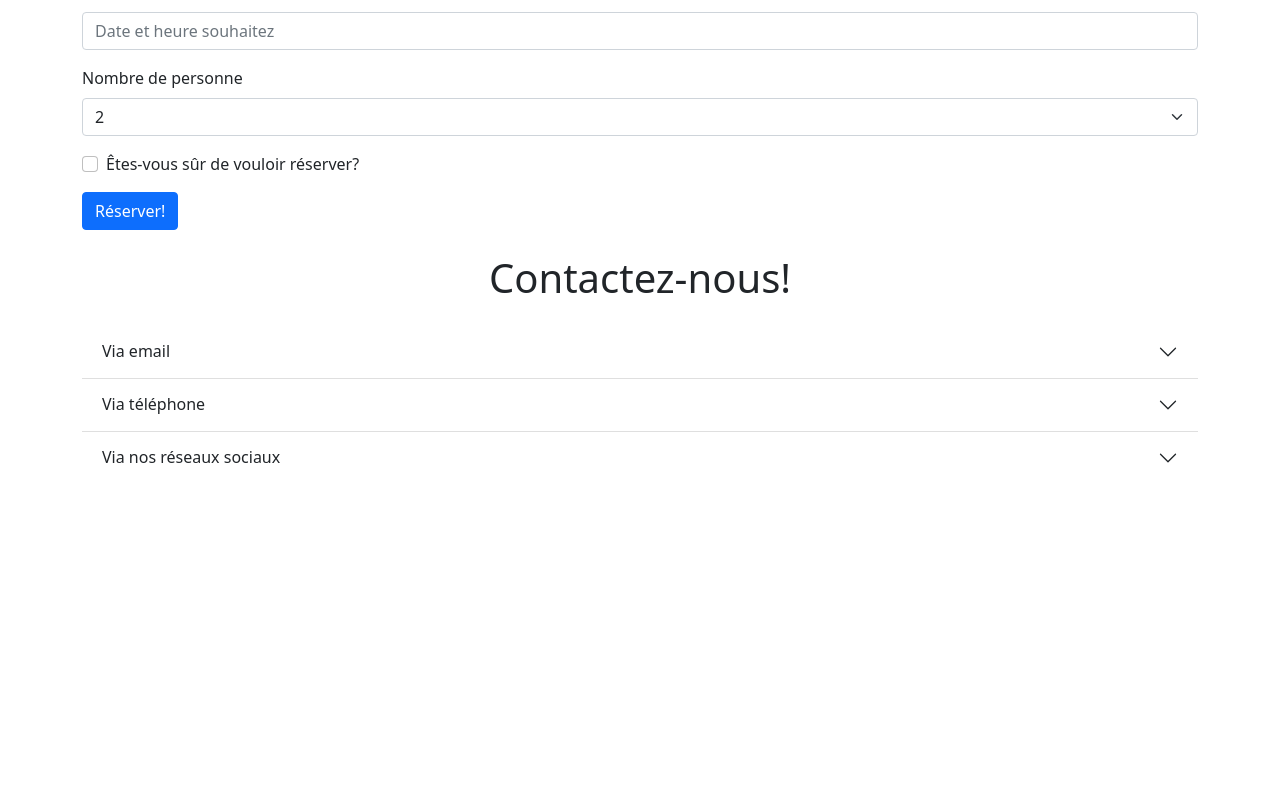
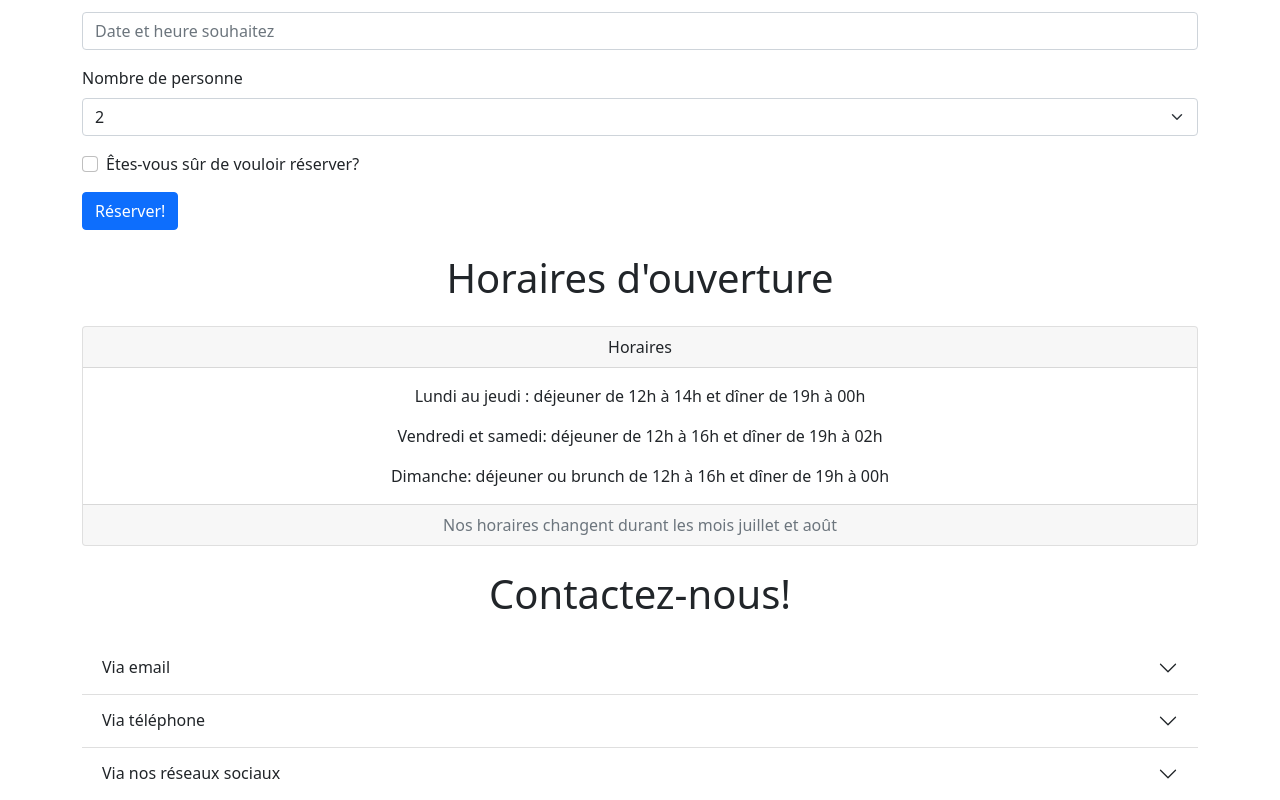
Before and after one commit to saarahchairi/projet_resto, a plain HTML site: page public/pages/contact.html in a window 1280 px wide. Shown: the part 984-1784 px from the top of the page. Before the commit the page ends 1468 px from the top, so only its background shows below. Drawn offline with nearby package versions, Linux system fonts and the light colour scheme.

Commit message:
rajout des horaires d'ouverture+ modification de la maps et mise en forme de menu.html

```diff
--- a/public/pages/contact.html
+++ b/public/pages/contact.html
@@ -28,7 +28,7 @@
                         <h5 class="card-title text-center">Le quatrième mur</h5>
                         <iframe
                             src="https://www.google.com/maps/embed?pb=!1m18!1m12!1m3!1d11315.84816527218!2d-0.5828842594498232!3d44.842706380087606!2m3!1f0!2f0!3f0!3m2!1i1024!2i768!4f13.1!3m3!1m2!1s0xd5527da67e710a9%3A0xca2f442531c7bc0e!2sLe%20Quatri%C3%A8me%20Mur!5e0!3m2!1sfr!2sbe!4v1647522443455!5m2!1sfr!2sbe"
-                            width="auto" height="400" style="border:0;" allowfullscreen="" loading="lazy"></iframe>
+                            width="100%" height="400" style="border:0;" allowfullscreen="" loading="lazy"></iframe>
                     </div>
                 </div>
             </div>
@@ -43,7 +43,8 @@
                     <fieldset>
                         <legend>Remplissez le formulaire ci-dessous et notre équipe se fera un plaisir de vous répondre
                             au plus vite.
-                            N’oubliez pas de nous apporter un maximum d’informations sur votre réservation, nombre de personne, date et l'heure souhaitée</legend>
+                            N’oubliez pas de nous apporter un maximum d’informations sur votre réservation, nombre de
+                            personne, date et l'heure souhaitée</legend>
                         <div class="mb-3">
                             <input type="text" id="TextInput" class="form-control" placeholder="Nom">
                         </div>
@@ -84,8 +85,27 @@
                 </form>
             </div>
         </section>
+        <!--Horraire d'ouverture du restaurant-->
+        <section>
+            <h1 class="h1 mt-4 mb-4 me-4 ms-4 text-center">Horaires d'ouverture</h1>
+            <div class="container">
+                <div class="card text-center">
+                    <div class="card-header">
+                        Horaires
+                    </div>
+                    <div class="card-body">
+                        <p class="card-text">Lundi au jeudi : déjeuner de 12h à 14h et dîner de 19h à 00h</p>
+                        <p class="card-text">Vendredi et samedi: déjeuner de 12h à 16h et dîner de 19h à 02h</p>
+                        <p class="card-text">Dimanche: déjeuner ou brunch de 12h à 16h et dîner de 19h à 00h</p>
+                    </div>
+                    <div class="card-footer text-muted">
+                        Nos horaires changent durant les mois juillet et août
+                    </div>
+                </div>
+            </div>
+        </section>
 
-        <!--Partie consacré au information de contact-->
+        <!--Partie consacré aux informations de contact-->
         <section>
             <h1 class="h1 mt-4 mb-4 me-4 ms-4 text-center">Contactez-nous!</h1>
             <div class="container">
@@ -101,7 +121,8 @@
                         <div id="flush-collapseOne" class="accordion-collapse collapse"
                             aria-labelledby="flush-headingOne" data-bs-parent="#accordionFlushExample">
                             <div class="accordion-body">
-                                Cliquez <a href="mailto:sarah.chairi96@gmail.com">ici</a> pour nous envoyer un email directement ou vous pouvez utiliser l'adresse mail suivante: sarah.chairi96@gmail.com
+                                Cliquez <a href="mailto:sarah.chairi96@gmail.com">ici</a> pour nous envoyer un email
+                                directement ou vous pouvez utiliser l'adresse mail suivante: sarah.chairi96@gmail.com
                             </div>
                         </div>
                     </div>
@@ -116,7 +137,8 @@
                         <div id="flush-collapseTwo" class="accordion-collapse collapse"
                             aria-labelledby="flush-headingTwo" data-bs-parent="#accordionFlushExample">
                             <div class="accordion-body">
-                                Cliquez <a href="tel:0032456776587" >ici</a> afin de nous contacter directement par téléphone ou appeler le +32 456 77 65 87
+                                Cliquez <a href="tel:0032456776587">ici</a> afin de nous contacter directement par
+                                téléphone ou appeler le +32 456 77 65 87
                             </div>
                         </div>
                     </div>
@@ -130,8 +152,10 @@
                         </h2>
                         <div id="flush-collapseThree" class="accordion-collapse collapse"
                             aria-labelledby="flush-headingThree" data-bs-parent="#accordionFlushExample">
-                            <div class="accordion-body"> Cliquez <a href="https://www.facebook.com">ici</a> si vous souhaitez nous contacter via Facebook.
-                                Cliquez <a href="https://www.instagram.com">ici</a> si vous souhaitez nous contacter via Instagram.</div>
+                            <div class="accordion-body"> Cliquez <a href="https://www.facebook.com">ici</a> si vous
+                                souhaitez nous contacter via Facebook.
+                                Cliquez <a href="https://www.instagram.com">ici</a> si vous souhaitez nous contacter via
+                                Instagram.</div>
                         </div>
                     </div>
                 </div>
```
Also changed, not shown: public/pages/menu.html (+20 -1 lines).
